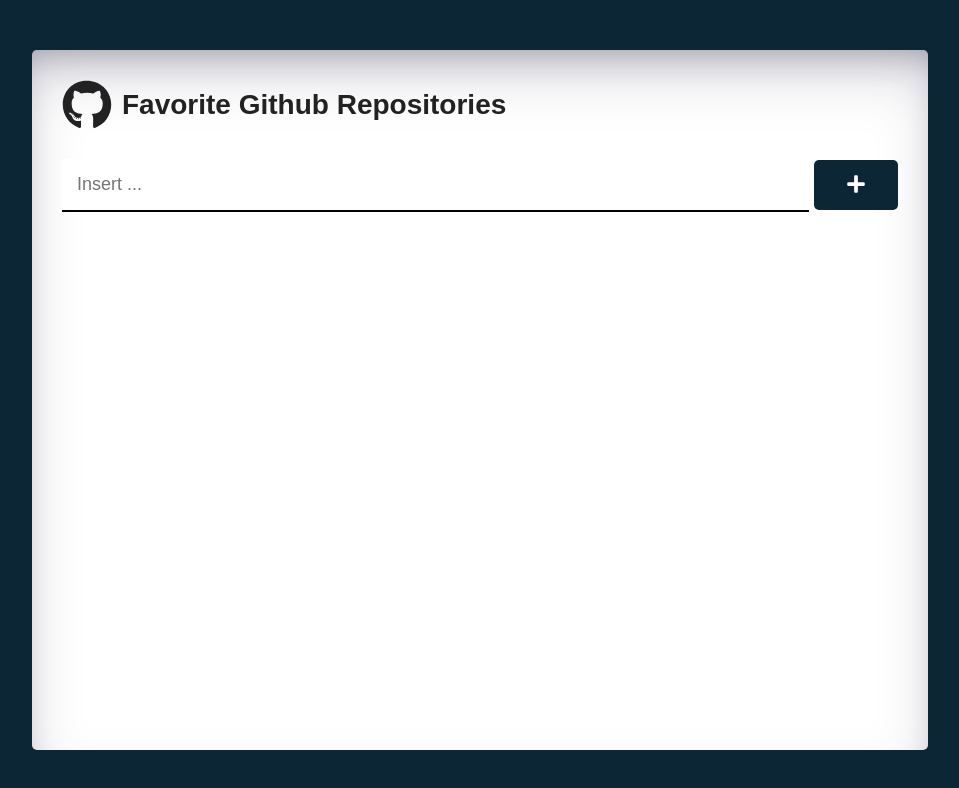
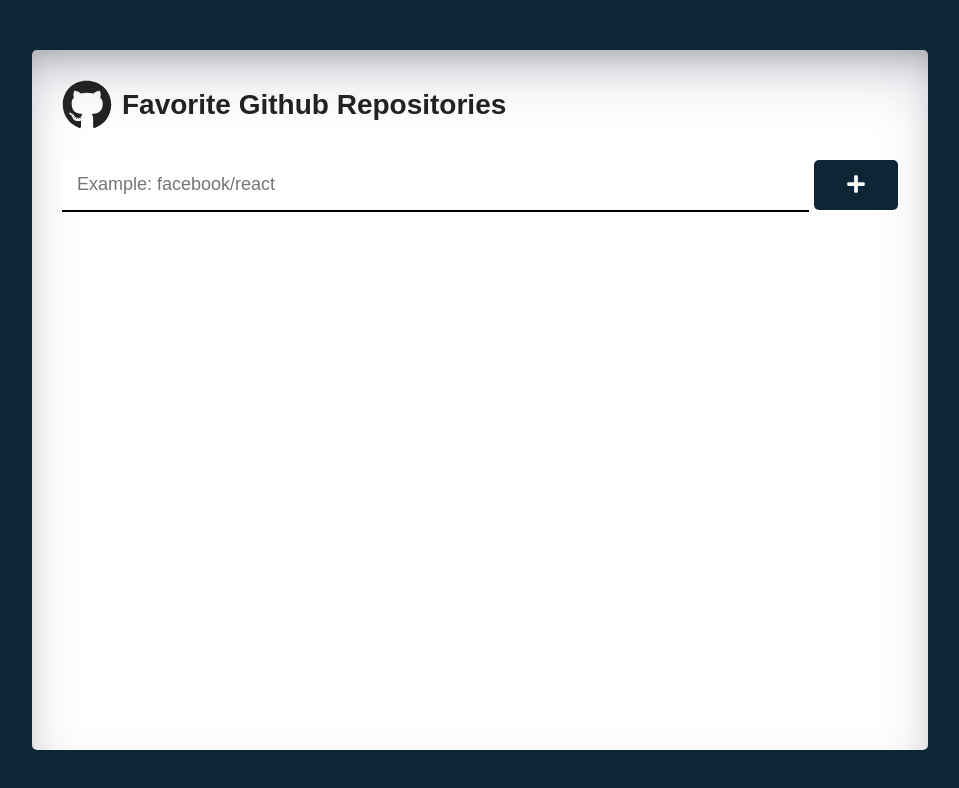
Before and after one commit to JA-Lourenco/fav-repos, a React (Vite) app: page / in a window 1280 px wide. Shown: the top 788 px of the page, without its empty margins (160-1119 px from the left). Built offline with nearby package versions, Linux system fonts and the light colour scheme.

Commit message:
Fetching data from the github api

```diff
--- a/package.json
+++ b/package.json
@@ -10,6 +10,7 @@
     "preview": "vite preview"
   },
   "dependencies": {
+    "axios": "^1.4.0",
     "react": "^18.2.0",
     "react-dom": "^18.2.0",
     "react-icons": "^4.10.1",
--- a/src/Pages/Main/index.tsx
+++ b/src/Pages/Main/index.tsx
@@ -1,12 +1,47 @@
-import { useState } from "react";
+import { useState, ChangeEvent, FormEvent, useCallback } from "react";
 
-import { FaGithub, FaPlus } from "react-icons/fa";
+import { Button } from "../../components/Button";
+
+import { api } from "../../services/api";
+import { FaGithub, FaPlus, FaSpinner } from "react-icons/fa";
 
 import { Container, Title, Form } from "./styled";
-import { Button } from "../../components/Button";
+
+interface RepositoryProps {}
 
 export const Main = () => {
   const [inputValue, setInputValue] = useState("");
+  const [repositories, setRepositories] = useState<RepositoryProps[]>([]);
+  const [loading, setLoading] = useState(false);
+
+  const handleInputChange = (e: ChangeEvent<HTMLInputElement>) => {
+    setInputValue(e.target.value);
+  };
+
+  const submit = useCallback(
+    async (e: FormEvent<HTMLFormElement>) => {
+      e.preventDefault();
+
+      try {
+        if (!inputValue) {
+          alert("You must provide a value!");
+          return;
+        }
+
+        setLoading(true);
+
+        const { data } = await api.get(`/repos/${inputValue}`);
+
+        setInputValue("");
+        setRepositories([...repositories, data]);
+      } catch (e: any) {
+        console.error("submit Error: ", e);
+      } finally {
+        setLoading(false);
+      }
+    },
+    [inputValue, repositories]
+  );
 
   return (
     <Container>
@@ -15,14 +50,22 @@ export const Main = () => {
         Favorite Github Repositories
       </Title>
 
-      <Form onSubmit={() => {}}>
-        <input type="text" placeholder="Insert ..." value={inputValue} />
+      <Form onSubmit={submit}>
+        <input
+          type="text"
+          placeholder="Example: facebook/react"
+          value={inputValue}
+          onChange={handleInputChange}
+          disabled={loading}
+        />
 
         <Button
           type="submit"
           width="10%"
           height="100%"
-          icon={<FaPlus size={20} />}
+          icon={loading ? <FaSpinner size={20} /> : <FaPlus size={20} />}
+          $loading={loading}
+          disabled={loading}
         />
       </Form>
     </Container>
--- a/src/components/Button/index.tsx
+++ b/src/components/Button/index.tsx
@@ -7,6 +7,7 @@ interface ButtonProps extends ButtonHTMLAttributes<HTMLButtonElement> {
   width: string;
   height: string;
   icon?: JSX.Element;
+  $loading?: boolean;
 }
 
 export const Button = ({
@@ -14,10 +15,11 @@ export const Button = ({
   width,
   height,
   icon,
+  $loading,
   ...rest
 }: ButtonProps) => {
   return (
-    <ButtonStyled width={width} height={height} {...rest}>
+    <ButtonStyled width={width} height={height} $loading={$loading} {...rest}>
       {icon && icon}
       {title && title}
     </ButtonStyled>
--- a/src/components/Button/styled.ts
+++ b/src/components/Button/styled.ts
@@ -1,8 +1,10 @@
-import styled from "styled-components";
+import styled, { css } from "styled-components";
+import { rotate } from "../../global/styles";
 
 interface ButtonProps {
   width: string;
   height: string;
+  $loading?: boolean;
 }
 
 export const ButtonStyled = styled.button<ButtonProps>`
@@ -14,6 +16,13 @@ export const ButtonStyled = styled.button<ButtonProps>`
 
   border-radius: 5px;
 
+  ${({ disabled }) =>
+    disabled
+      ? css`
+          cursor: not-allowed;
+          opacity: 0.7;
+        `
+      : css`
           &:hover {
             color: var(--blue);
             background-color: var(--white);
@@ -22,4 +31,13 @@ export const ButtonStyled = styled.button<ButtonProps>`
 
             transition: all 0.5s ease-out;
           }
+        `}
+
+  ${({ $loading }) =>
+    $loading &&
+    css`
+      svg {
+        animation: ${rotate} 2s linear infinite;
+      }
+    `};
 `;
--- a/src/global/styles/index.ts
+++ b/src/global/styles/index.ts
@@ -1,4 +1,4 @@
-import { createGlobalStyle } from "styled-components";
+import { createGlobalStyle, keyframes } from "styled-components";
 
 export const GlobalStyle = createGlobalStyle`
   	:root {
@@ -41,3 +41,12 @@ export const GlobalStyle = createGlobalStyle`
     cursor: pointer;
   }
 `;
+
+export const rotate = keyframes`
+  from {
+    transform: rotate(0deg);
+  }
+  to {
+    transform: rotate(360deg);
+  }
+`;
--- /dev/null
+++ b/src/services/api.ts
@@ -0,0 +1,7 @@
+import axios from "axios";
+
+const BASE_URL = "https://api.github.com";
+
+export const api = axios.create({
+  baseURL: BASE_URL,
+});
```
Also changed, not shown: 1 other file (tests, documents, lock files or other folders). Lines whose indentation alone changed are shown as unchanged.
